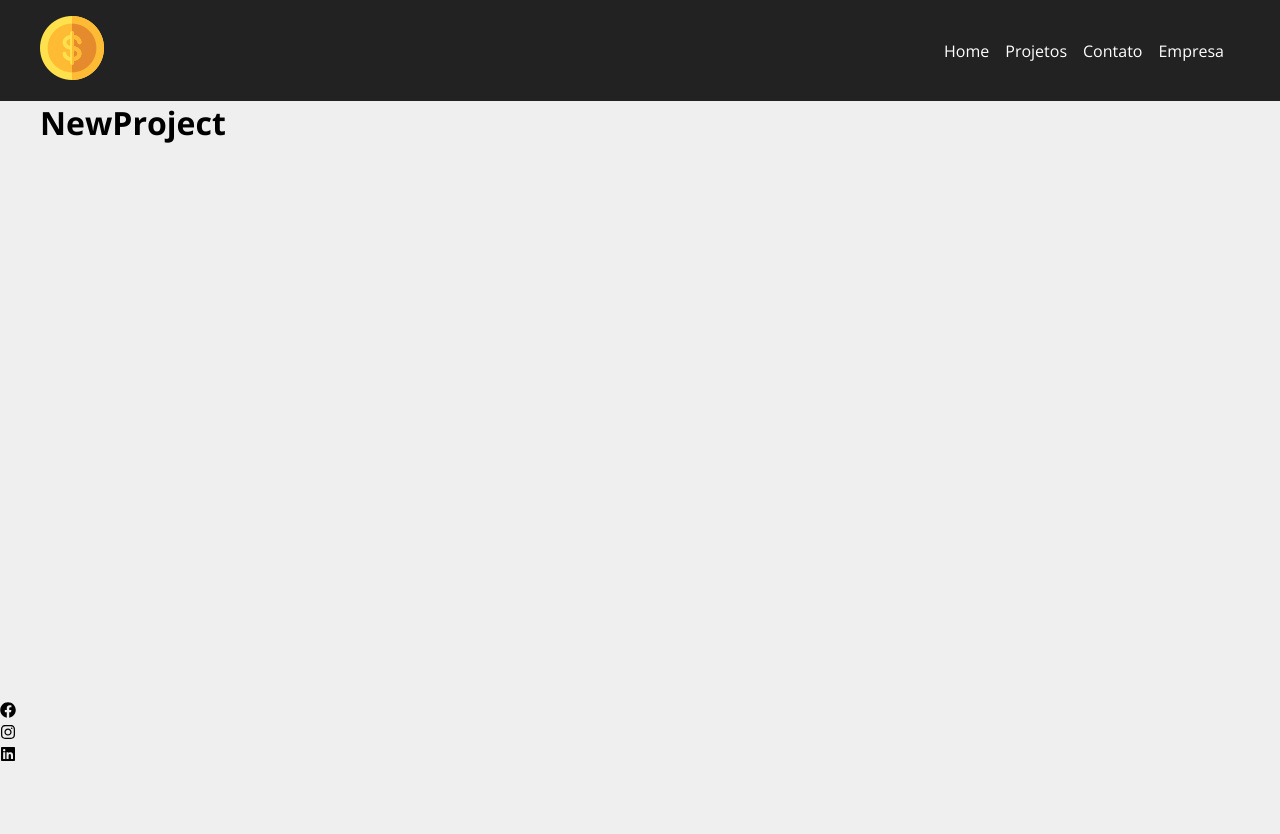
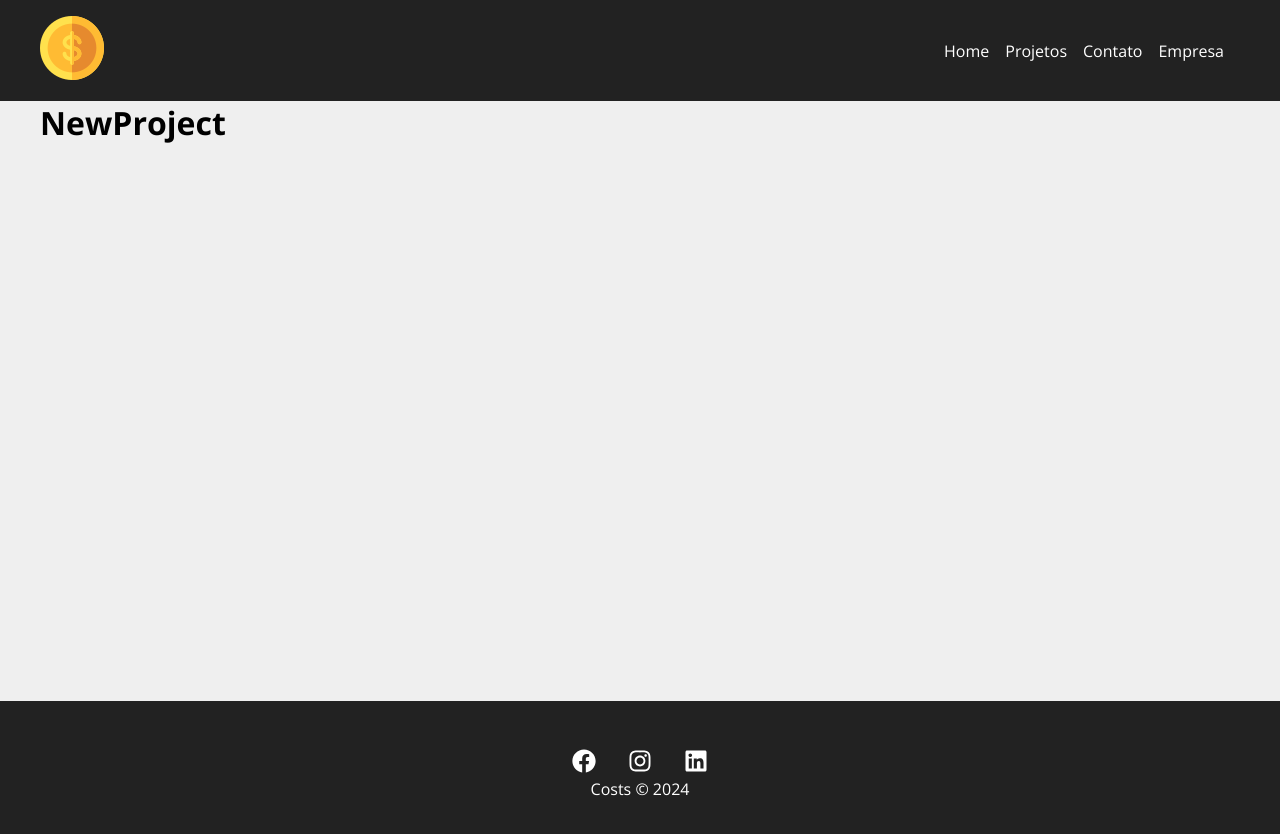
Before and after one commit to jeansillva/GerenciadorDeCustos, a React (Create React App) app in the folder costs/: page /newproject in a window 1280 px wide. Shown: the top 834 px of the page. Before the commit the page ends 800 px from the top, so only its background shows below. Built offline with nearby package versions, Linux system fonts and the light colour scheme.

Commit message:
Finalização dos componentes principais

```diff
--- a/costs/src/components/layout/Footer.js
+++ b/costs/src/components/layout/Footer.js
@@ -4,12 +4,13 @@
 
 function Footer() {
     return (
-        <footer>
-            <ul>
+        <footer className={styles.footer}>
+            <ul className={styles.social_list}>
                 <li><FaFacebook/></li>
                 <li><FaInstagram/></li>
                 <li><FaLinkedin/></li>
             </ul>
+            <p><span>Costs</span> &copy; 2024</p>
         </footer>
     )
 }
--- a/costs/src/components/layout/Footer.module.css
+++ b/costs/src/components/layout/Footer.module.css
@@ -0,0 +1,34 @@
+.footer{
+    background-color:  #222;
+    color: #fff;
+    padding: 3em;
+    text-align: center;
+}
+
+.social_list {
+    display: flex;
+    justify-content: center;
+    list-style-type: none
+}
+
+.social_list li{
+    margin: 0 1em;
+}
+
+.social_list  li:hover {
+    color: #ffbb33;
+}
+
+.social_list svg{
+    font-size: 1.5em;
+    cursor: pointer;
+}
+
+.copy_right {
+    margin-top: 2em;
+}
+
+.copy_right span{
+    font-weight: bold;
+    color: #ffbb33;
+}
```
